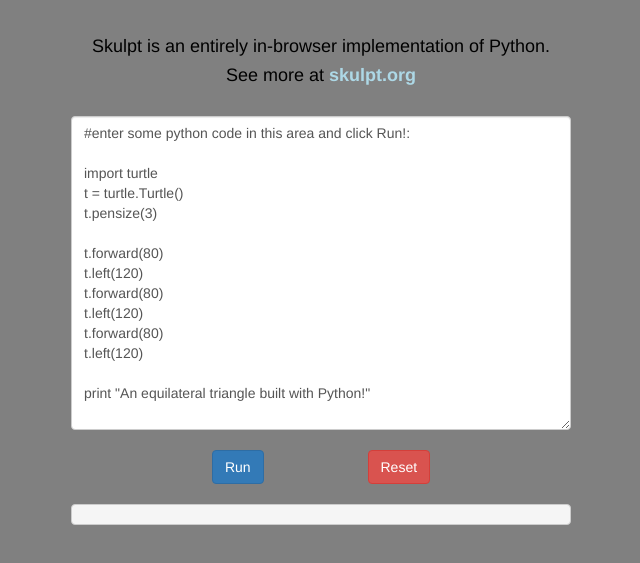
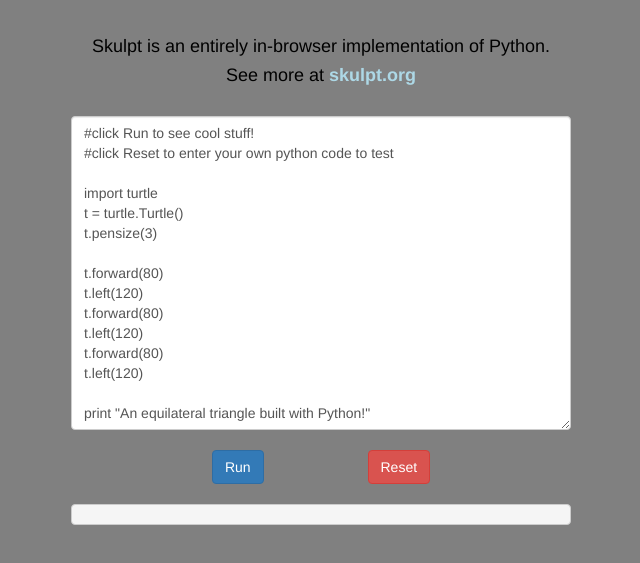
Before and after one commit to geojwh/skulpt-play, a plain HTML site: page index.html in a window 1280 px wide. Shown: the part 63-626 px from the top of the page, without its empty margins (319-959 px from the left). Drawn offline with nearby package versions, Linux system fonts and the light colour scheme.

Commit message:
python comments in text area

```diff
--- a/index.html
+++ b/index.html
@@ -58,7 +58,8 @@
 <br>
 <div class="form-group main">
 <textarea class="form-control" id="yourcode" cols="10" rows="15">
-#enter some python code in this area and click Run!:
+#click Run to see cool stuff!
+#click Reset to enter your own python code to test
 
 import turtle
 t = turtle.Turtle()
```
